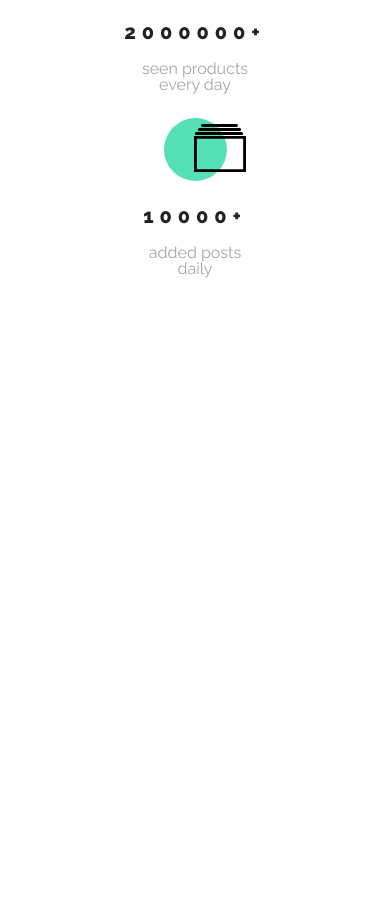
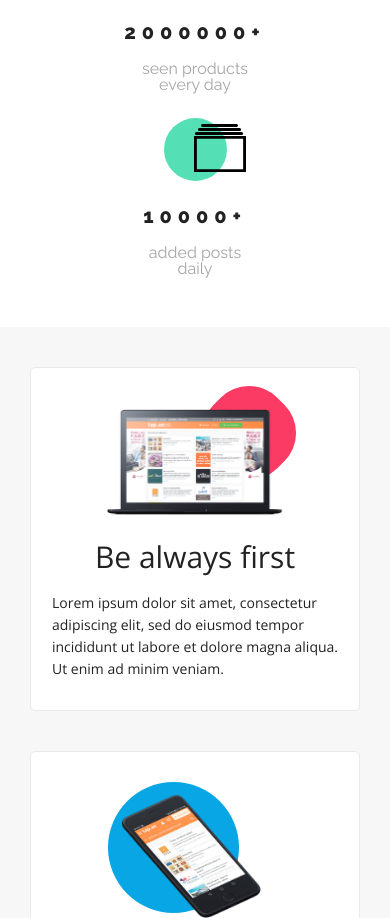
Before and after one commit to malwajka/BestShop-Mobile, a website: page index.html in a window 390 px wide. Shown: the part 1075-1993 px from the top of the page. Before the commit the page ends 1353 px from the top, so only its background shows below. Drawn offline with nearby package versions, Linux system fonts and the light colour scheme.

Commit message:
Header, opnening, statistics, benefits (mobile version)

```diff
--- a/index.html
+++ b/index.html
@@ -75,6 +75,40 @@
         </div>
     </section>
 
+    <section class="benefits">
+        <div class="benefits__container container">
+
+            <div class="benefits__single benefits__single--notebook">
+                <div class="benefits__image">
+                    <img src="assets/Macbook.png" alt="Macbook" class="benefits__notebook">
+                </div>
+                <h2 class="benefits__title">Be always first</h2>
+                <p class="benefits__text">Lorem ipsum dolor sit amet, consectetur adipiscing elit, sed do eiusmod tempor
+                    incididunt ut labore et dolore magna aliqua. Ut enim ad minim veniam.</p>
+            </div>
+
+            <div class="benefits__single benefits__single--phone">
+                <div class="benefits__image">
+                    <img src="assets/iPhone.png" alt="iPhone" class="benefits__phone">
+                </div>
+                <h2 class="benefits__title">Your shop is <br>where you are!</h2>
+                <p class="benefits__text">Lorem ipsum dolor sit amet, consectetur adipiscing elit, sed do eiusmod tempor
+                    incididunt ut labore et dolore magna aliqua. Ut enim ad minim veniam.</p>
+            </div>
+
+            <div class="benefits__double">
+                <div class="benefits__single">
+                    <h2 class="benefits__title">Increase your brand recognition!</h2>
+                    <p class="benefits__text">Lorem ipsum dolor sit amet, consectetur adipiscing elit, sed do eiusmod
+                        tempor incididunt ut labore et dolore magna aliqua. Ut enim ad minim veniam.</p>
+                </div>
+                <div class="benefits__single benefits__single--image">
+                    <img src="assets/Trumpet.png" alt="Trumpet">
+                </div>
+            </div>
+
+        </div>
+    </section>
 </main>
 
 </body>
--- /dev/null
+++ b/scss/elements/_benefits.scss
@@ -0,0 +1,97 @@
+.benefits {
+  background-color: $color-light-grey;
+
+  &__container {
+    padding: 40px 30px;
+  }
+
+  &__single {
+    background-color: $color-white;
+    border-radius: 5px;
+    display: flex;
+    flex-direction: column;
+    justify-content: center;
+    align-items: center;
+    margin-bottom: 40px;
+    padding: 40px 21px 30px 21px;
+    border: 1px solid $color-border-benefits;
+  }
+
+  &__notebook {
+    width: 192px;
+    position: relative;
+    z-index: 2;
+  }
+
+  &__phone {
+    width: 175px;
+    position: relative;
+    z-index: 2;
+  }
+
+  &__title {
+    font-family: $font-OpenSans;
+    font-weight: 400;
+    font-size: 1.875rem;
+    margin-bottom: 20px;
+
+  }
+
+  &__text {
+    font-family: $font-OpenSans;
+    font-weight: 400;
+    font-size: 0.875rem;
+    line-height: 1.375rem;
+  }
+
+  &__single--notebook {
+
+    .benefits__image {
+      margin-bottom: 26px;
+      position: relative;
+
+      &::before {
+        content: "";
+        width: 90px;
+        height: 90px;
+        background-color: $color-red;
+        position: absolute;
+        border-radius: 40px;
+        transform: rotate(45deg);
+        top: -20px;
+        left: 105px;
+      }
+    }
+  }
+
+  &__single--phone {
+
+    .benefits__image {
+      margin-bottom: 26px;
+      position: relative;
+
+      &::before {
+        content: "";
+        width: 131px;
+        height: 131px;
+        background-color: $primary-blue;
+        border-radius: 50%;
+        position: absolute;
+        top: -10px;
+
+      }
+    }
+  }
+
+  &__single--image {
+    background-color: $color-green;
+    margin-top: -40px;
+
+
+    img {
+      width: 295px;
+      margin-left: -35px;
+      margin-top: 50px;
+    }
+  }
+}
--- /dev/null
+++ b/scss/elements/_robocze.scss
@@ -0,0 +1,54 @@
+.benefits {
+  background-color: $color-light-grey;
+
+  &__container {
+    padding: 40px 30px;
+  }
+
+  &__single {
+    background-color: $color-white;
+    border-radius: 5px;
+    margin-bottom: 40px;
+  }
+
+  &__image {
+
+  }
+}
+
+&__notebook {
+  width: 192px;
+}
+
+&__phone {
+  width: 175px;
+}
+
+&__title {
+  font-family: $font-Raleway;
+  font-weight: 400;
+  font-size: 1.875rem;
+  padding: 26px 21px 20px 21px;
+}
+
+&__text {
+  font-family: $font-OpenSans;
+  font-weight: 400;
+  font-size: 0.875rem;
+  padding: 0 21px 30px 21px;
+  line-height: 1.375rem;
+}
+
+&__single--image {
+  background-color: $color-green;
+  margin-top: -40px;
+  display: flex;
+  justify-content: center;
+  flex-grow: 1;
+
+  img {
+    width: 295px;
+    margin-top: 60px;
+    margin-left: -18px;
+  }
+}
--- a/scss/elements/_statistics.scss
+++ b/scss/elements/_statistics.scss
@@ -48,6 +48,8 @@
     }
 
     &:nth-child(3) {
+      margin-bottom: 50px;
+
       .statistics__circle {
         background-color: $color-green;
       }
--- a/scss/main.scss
+++ b/scss/main.scss
@@ -7,5 +7,6 @@
 @import "elements/base";
 @import "elements/header";
 @import "elements/opening";
+@import "elements/statistics";
+@import "elements/benefits";
 @import "elements/buttons";
-@import "elements/statistics";
--- a/scss/settings/_colors.scss
+++ b/scss/settings/_colors.scss
@@ -4,3 +4,5 @@ $color-green: #55DFB4;
 $color-shadow: 0px 3px 6px #00000029;
 $color-white: #FFFFFF;
 $color-grey: #A5A5A5;
+$color-light-grey: #F7F7F7;
+$color-border-benefits: #E8E9ED;
```
Also changed, not shown: css/main.css, 1 other file.
